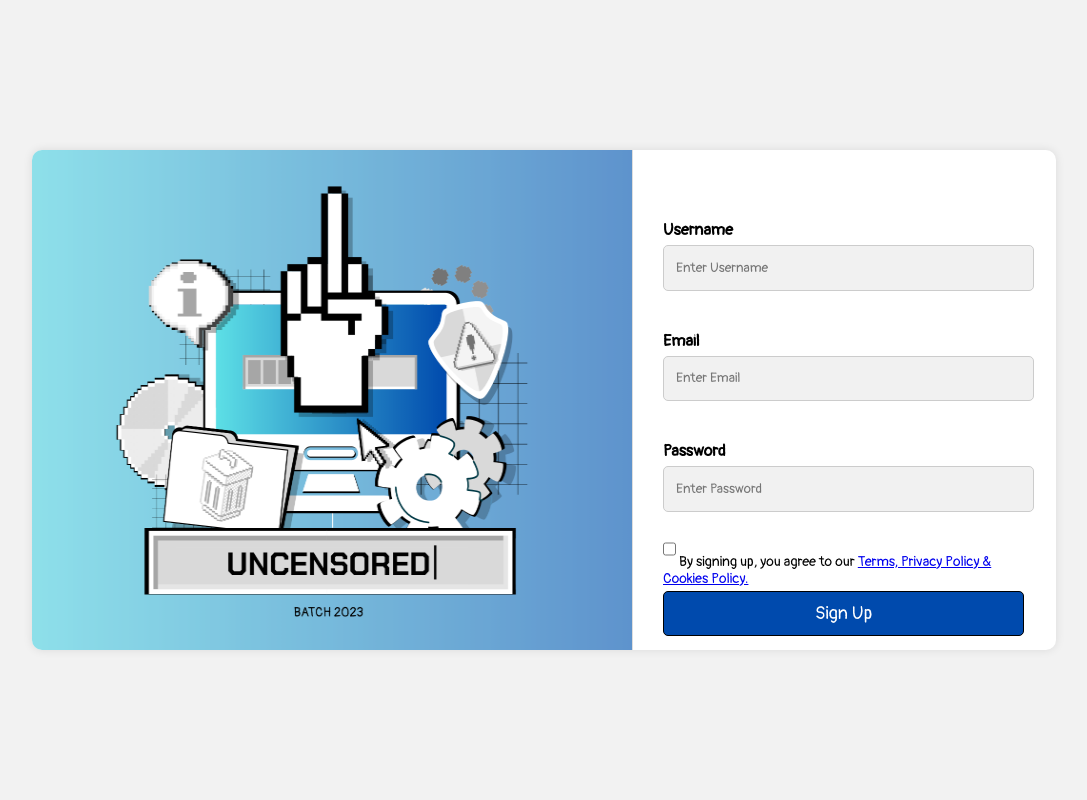
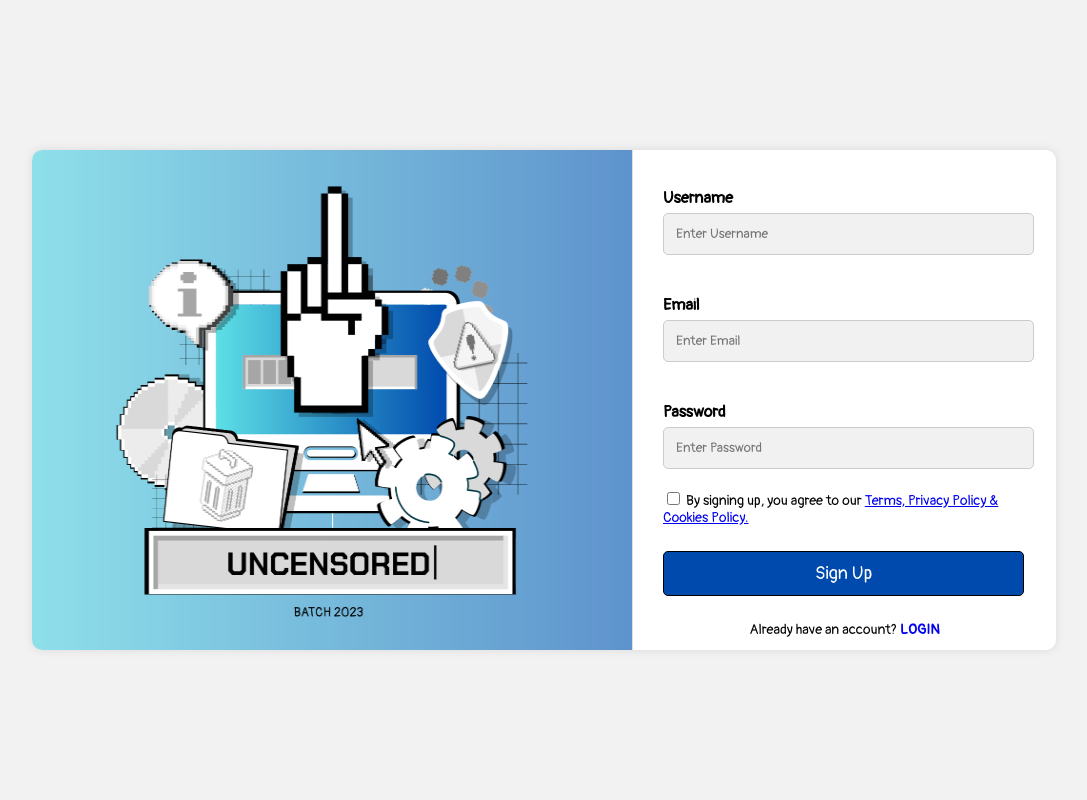
Before and after one commit to senqui-UP/126-final-project, a PHP site: page /signUp.html in a window 1280 px wide. Shown: the whole page, without its empty margins (96-1183 px from the left). Run offline with PHP 8.4, Linux system fonts and the light colour scheme.

Commit message:
updated login + signup

```diff
--- a/login.html
+++ b/login.html
@@ -3,14 +3,13 @@
     <head>
         <link rel="preconnect" href="https://fonts.googleapis.com">
         <link rel="preconnect" href="https://fonts.gstatic.com" crossorigin>
-        <link rel="preload" href="Logo.png" as="image">
+        <link rel="preload" href="Images/Logo.png" as="image">
         <link href="https://fonts.googleapis.com/css2?family=Pangolin&display=swap" rel="stylesheet">
 
         <title>UNCENSORED 23</title>
         <meta charset = "UTF-8">
         <meta name = "author" content = "Contreras-DelRosario-Quindao">
         <link rel="stylesheet" type="text/css" href="styling-login.css">
-        <link rel="stylesheet" type="text/css" href="styling.css">
     </head>
 
     <body>
--- a/signup.html
+++ b/signup.html
@@ -3,14 +3,13 @@
     <head>
         <link rel="preconnect" href="https://fonts.googleapis.com">
         <link rel="preconnect" href="https://fonts.gstatic.com" crossorigin>
-        <link rel="preload" href="Logo.png" as="image">
+        <link rel="preload" href="Images/Logo.png" as="image">
         <link href="https://fonts.googleapis.com/css2?family=Pangolin&display=swap" rel="stylesheet">
 
         <title>UNCENSORED 23</title>
         <meta charset = "UTF-8">
         <meta name = "author" content = "Contreras-DelRosario-Quindao">
         <link rel="stylesheet" type="text/css" href="styling-login.css">
-        <link rel="stylesheet" type="text/css" href="styling.css">
     </head>
 
     <body>
--- a/styling-login.css
+++ b/styling-login.css
@@ -1,7 +1,17 @@
+* {
+    font-family: "Pangolin", cursive;
+}
+
 html, body {
     height: 100%;
     margin: 0;
     padding: 0;
+}
+
+.pangolin-regular {
+    font-family: "Pangolin", cursive;
+    font-weight: 400;
+    font-style: normal;
 }
 
 body {
```
